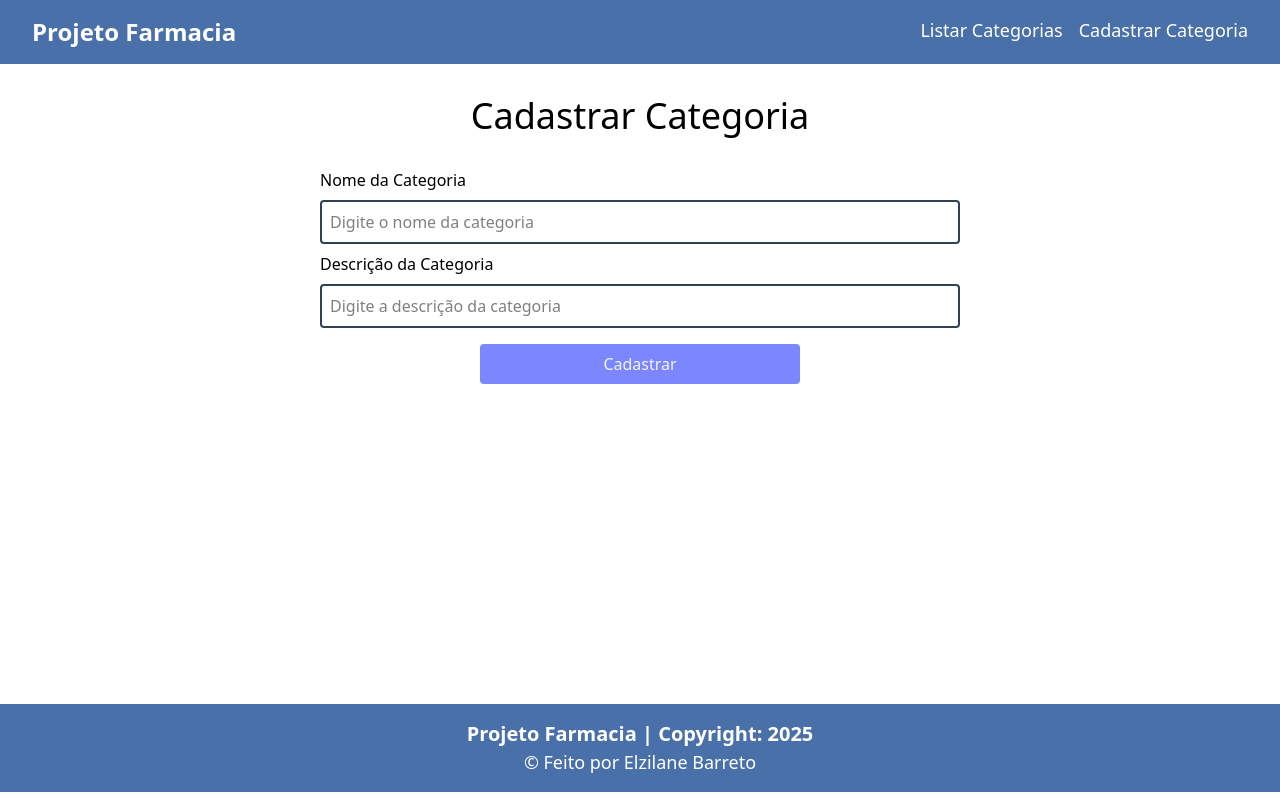
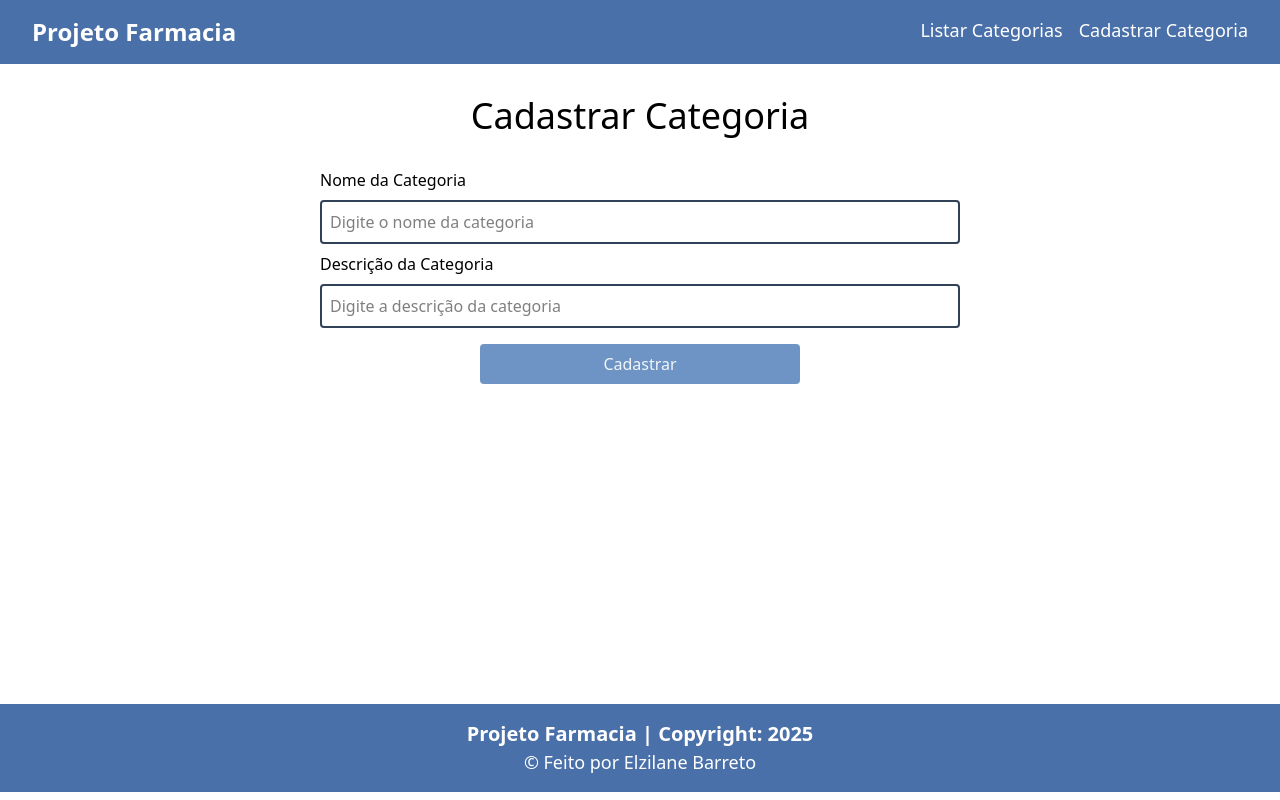
Before and after one commit to elzilanebarreto/farmacia-react, a React (Vite) app: page /cadastrarcategoria in a window 1280 px wide. Built offline with nearby package versions, Linux system fonts and the light colour scheme; no server answers.

Commit message:
Ajeitando o botão de cadastro e deletar

```diff
--- a/src/components/categoria/formcategoria/FormCategoria.tsx
+++ b/src/components/categoria/formcategoria/FormCategoria.tsx
@@ -104,7 +104,7 @@ function FormCategoria() {
         </div>
 
         <button
-          className="rounded text-slate-100 bg-indigo-400 hover:bg-indigo-800 w-1/2 py-2 mx-auto flex justify-center"
+          className="rounded text-slate-100 bg-[#6D94C5] hover:bg-[#234C6A] w-1/2 py-2 mx-auto flex justify-center"
           type="submit"
         >
           {isLoading ? (
```
